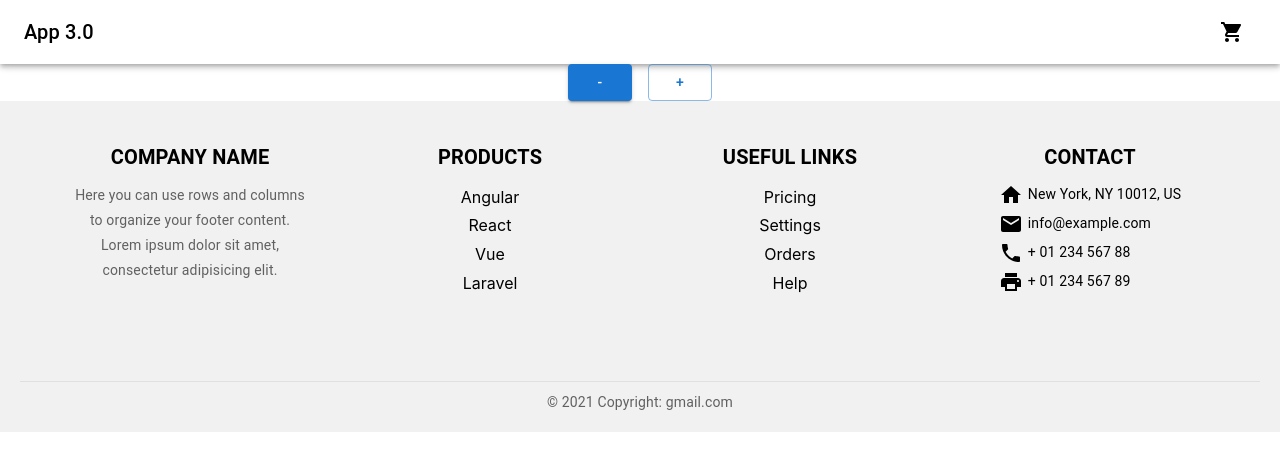
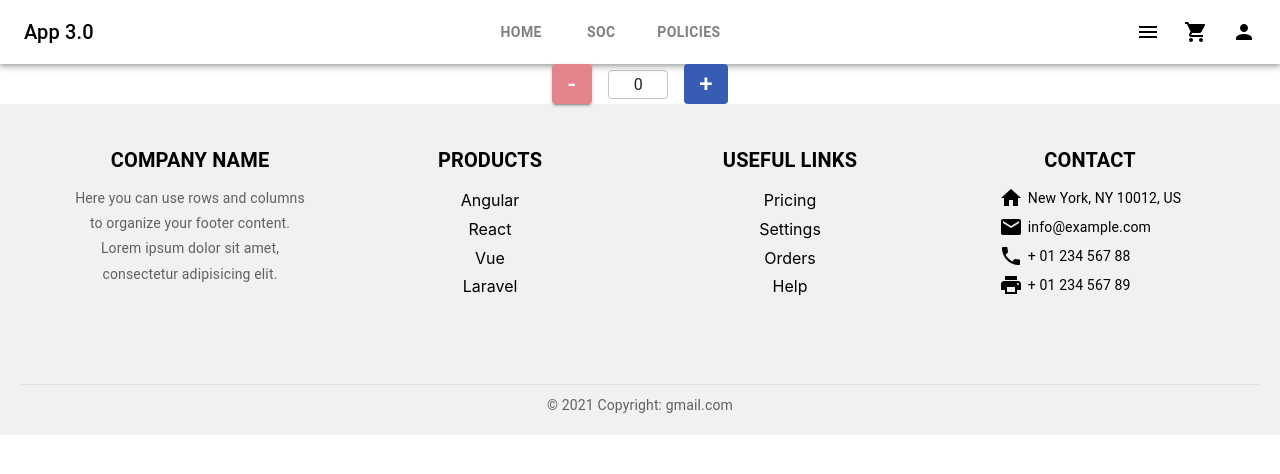
Before and after one commit to snitslab/ejilsonn, a React (Create React App) app: page /Counter in a window 1280 px wide. Shown: the top 474 px of the page. Built offline with nearby package versions, Linux system fonts and the light colour scheme.

Commit message:
Final update

```diff
--- a/src/components/Header.jsx
+++ b/src/components/Header.jsx
@@ -1,41 +1,28 @@
-import * as React from 'react';
 import MenuIcon from '@mui/icons-material/Menu';
 import PersonIcon from '@mui/icons-material/Person';
 import { Button } from '@mui/material';
 import { Link } from 'react-router-dom';
 import { styled } from '@mui/material/styles';
+import React, { useContext } from 'react';
+import { CartContext } from '../Context/CartContext';
 import ShoppingCartIcon from '@mui/icons-material/ShoppingCart';
-import { CartContext } from '../Context/CartContext';
 import { IconButton, Badge, Box, AppBar, Toolbar, Typography } from '@mui/material';
-import { useContext } from 'react';
+
 
 const StyledBadge = styled(Badge)(({ theme }) => ({
     '& .MuiBadge-badge': {
       right: -3,
       top: 13,
-      border: `2px solid ${theme.palette.background.paper}`,
+      border: `2px solid ${theme.palette.background.paper}`, // Wrapped in backticks
       padding: '0 4px',
     },
-  }));
+}));
+
+
 
 export default function Header() {
-    // const [cartCount, setCartCount]=React.useState(0);
-
+    // const [cartCount, setCartCount]=React.useState(1);
     const { cartCount } = useContext(CartContext);
-
-    return (
-        <AppBar position="static" color="transparent">
-            <Toolbar sx={{ display: 'flex', justifyContent: 'space-between' }}>
-                <Typography variant="h6">App 3.0</Typography>
-                <IconButton size="large" color="inherit">
-                    <Badge badgeContent={cartCount} color="secondary">
-                        <ShoppingCartIcon />
-                    </Badge>
-                </IconButton>
-            </Toolbar>
-        </AppBar>
-    );
-
 
     return (
         <Box sx={{ flexGrow: 1 }}>
--- a/src/pages/Counter.jsx
+++ b/src/pages/Counter.jsx
@@ -1,11 +1,30 @@
-// src/pages/Counter.jsx
-import React, { useState, useContext } from 'react';
-import { CartContext } from '../Context/CartContext';
-import { Box, Button, TextField, CircularProgress } from '@mui/material';
+import React, { useState, useEffect, useContext } from 'react';
+import { Box, Button, TextField, CircularProgress, Dialog, DialogActions, DialogContent, DialogContentText, DialogTitle } from '@mui/material';
+import { CartContext,  } from '../Context/CartContext'
 
 export default function Counter() {
+    const [setCount] = useState(0);
     const [loading, setLoading] = useState(false);
-    const { incrementCartCount, decrementCartCount } = useContext(CartContext);
+    const [openDialog, setOpenDialog] = useState(false);
+    const [setIsNavigating] = useState(false);
+    const { cartCount, incrementCartCount, decrementCartCount } = useContext(CartContext);
+
+    useEffect(() => {
+        // Add a beforeunload event listener when the component mounts
+        const handleBeforeUnload = (event) => {
+            event.preventDefault();
+            setOpenDialog(true); // Show custom dialog
+            event.returnValue = ''; // Required for Chrome to show the dialog
+        };
+
+        // Listen for the beforeunload event
+        window.addEventListener('beforeunload', handleBeforeUnload);
+
+        // Clean up the event listener when the component unmounts
+        return () => {
+            window.removeEventListener('beforeunload', handleBeforeUnload);
+        };
+    }, []);
 
     const handleIncrement = () => {
         setLoading(true);
@@ -23,11 +42,111 @@ export default function Counter() {
         }, 500);
     };
 
+    const handleInputChange = (event) => {
+        const value = parseInt(event.target.value, 10);
+        if (!isNaN(value) && value >= 0) {
+            setCount(value);
+        }
+    };
+
+    const handleDialogClose = (proceed) => {
+        setOpenDialog(false);
+        if (proceed) {
+            setIsNavigating(true);
+            window.removeEventListener('beforeunload', () => { }); // Remove event listener if the user confirms
+            console.log("User confirmed navigation.");
+        }
+    };
+
     return (
-        <Box sx={{ display: 'flex', gap: 2, alignItems: 'center', justifyContent: 'center' }}>
-            <Button variant="contained" onClick={handleDecrement}>-</Button>
-            <Button variant="outlined" onClick={handleIncrement}>+</Button>
+        <Box
+            sx={{
+                display: 'flex',
+                alignItems: 'center',
+                justifyContent: 'center',
+                gap: 2,
+            }}
+        >
+            {/* Decrement Button */}
+            <Button
+                variant="contained"
+                onClick={handleDecrement}
+                sx={{
+                    bgcolor: '#e3848c',
+                    color: 'white',
+                    minWidth: 40,
+                    height: 40,
+                    fontSize: '1.5rem',
+                    '&:hover': { bgcolor: '#d0717b' },
+                }}
+            >
+                -
+            </Button>
+
+            {/* Display Count with Spinner */}
+            <Box sx={{ position: 'relative' }}>
+                <TextField
+                    value={cartCount}
+                    // onChange={handleInputChange}
+                    variant="outlined"
+                    inputProps={{ min: 0, style: { textAlign: 'center', padding: '3px' } }}
+                    sx={{
+                        width: 60,
+                        '& .MuiOutlinedInput-root': {
+                            padding: 0,
+                            borderRadius: '4px',
+                        },
+                    }}
+                />
+                {loading && (
+                    <CircularProgress
+                        size={40}
+                        sx={{
+                            position: 'absolute',
+                            top: '50%',
+                            left: '50%',
+                            marginTop: '-20px',
+                            marginLeft: '-20px',
+                        }}
+                    />
+                )}
+            </Box>
+
+            {/* Increment Button */}
+            <Button
+                variant="outlined"
+                onClick={handleIncrement}
+                sx={{
+                    bgcolor: '#365db3',
+                    color: 'white',
+                    border: 'none',
+                    minWidth: 40,
+                    height: 40,
+                    fontSize: '1.5rem',
+                    '&:hover': { bgcolor: '#2f4a91' },
+                }}
+            >
+                +
+            </Button>
             {loading && <CircularProgress size={24} />}
+
+            {/* Navigation Confirmation Dialog */}
+            <Dialog open={openDialog} onClose={() => handleDialogClose(false)}>
+                <DialogTitle>Confirm Navigation</DialogTitle>
+                <DialogContent>
+                    <DialogContentText>
+                        You are moving out of this session. Click on Yes to proceed or No to cancel.
+                    </DialogContentText>
+                </DialogContent>
+                <DialogActions>
+                    <Button onClick={() => handleDialogClose(false)} color="primary">
+                        No
+                    </Button>
+                    <Button onClick={() => handleDialogClose(true)} color="primary" autoFocus>
+                        Yes
+                    </Button>
+                </DialogActions>
+            </Dialog>
         </Box>
     );
 }
```
